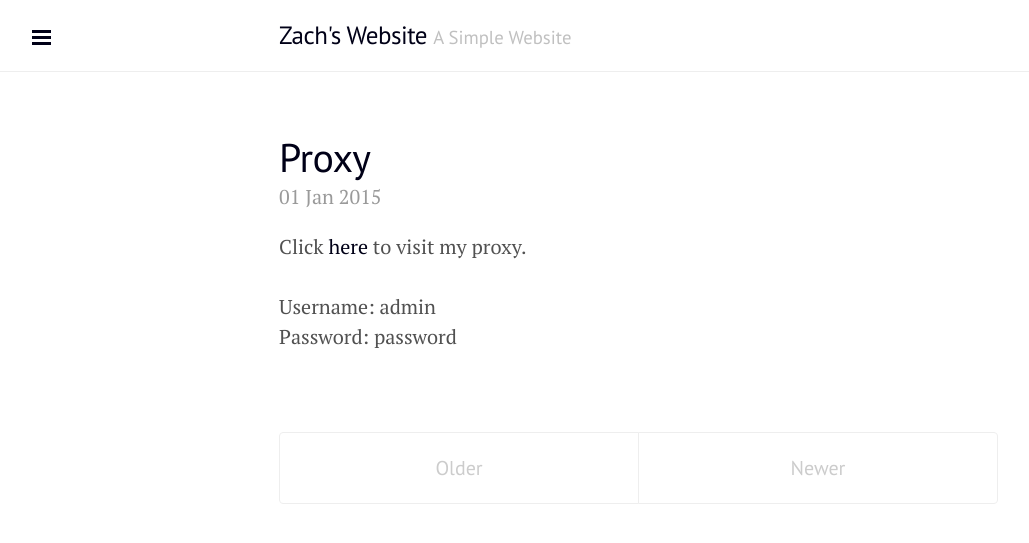
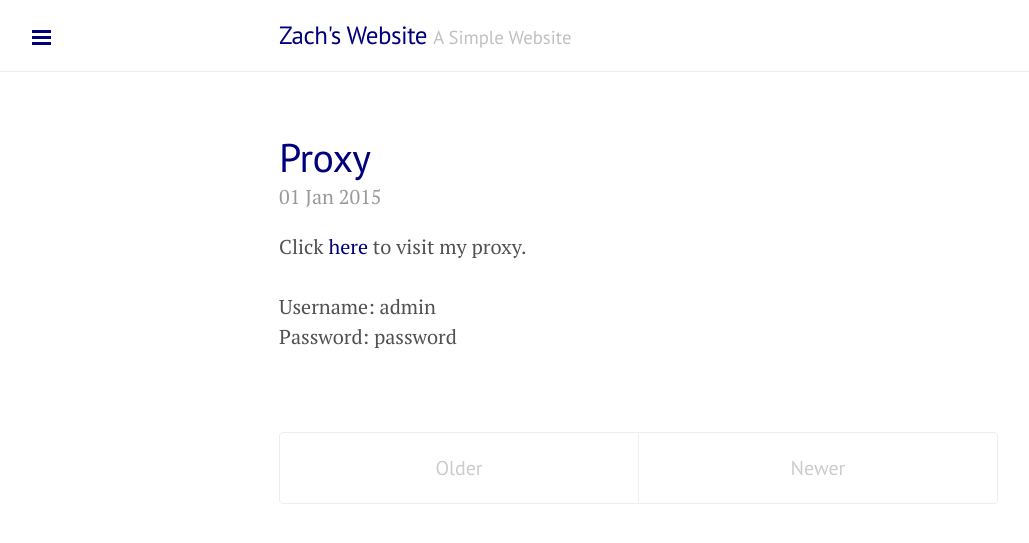
Before and after one commit to panzarino/panzarino.github.io, a Jekyll site: the page built from index.html, in a window 1280 px wide. Shown: the top 543 px of the page, without its empty margins (1-1030 px from the left). Built offline with Jekyll 4.4.1, drawn with Linux system fonts in a browser that asks for light colours; Markdown is read by kramdown in place of the engine named in the settings; the list of posts is cut into pages by our own code.

Commit message:
Update lanyon.css

```diff
--- a/public/css/lanyon.css
+++ b/public/css/lanyon.css
@@ -549,10 +549,10 @@
 .theme-base-0g .sidebar,
 .theme-base-0g .sidebar-toggle:active,
 .theme-base-0g #sidebar-checkbox:checked ~ .wrap .sidebar-toggle {
-  background-color: #00007C;
+  background-color: #000017;
 }
 .theme-base-0g .container a,
 .theme-base-0g .sidebar-toggle,
 .theme-base-0g .related-posts li a:hover {
-  color: #000017;
+  color: #00007C;
 }
```
